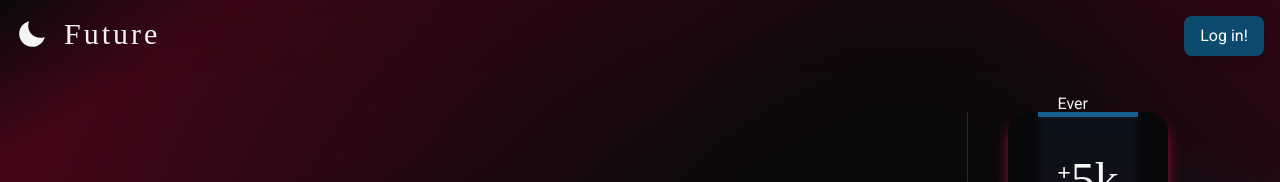
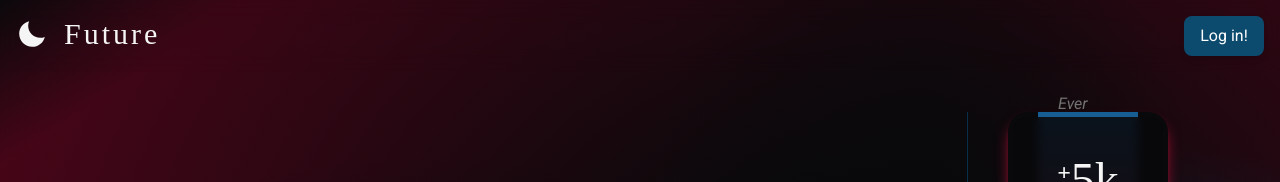
Before and after one commit to pawelek7k/future, a Next.js app: page / in a window 1280 px wide. Shown: the top 182 px of the page. Built offline with nearby package versions, Linux system fonts and the light colour scheme; a web font is replaced by a local one.

Commit message:
Update Quotes.tsx

```diff
--- a/app/components/landing/Quotes.tsx
+++ b/app/components/landing/Quotes.tsx
@@ -44,7 +44,7 @@ export const Quotes = () => {
   return (
     <div
       id="typewriter"
-      className="text-neutral-100 absolute transition ease-in-out"
+      className="text-neutral-500 absolute transition ease-in-out italic"
       style={{
         left: position.x,
         top: position.y,
```
